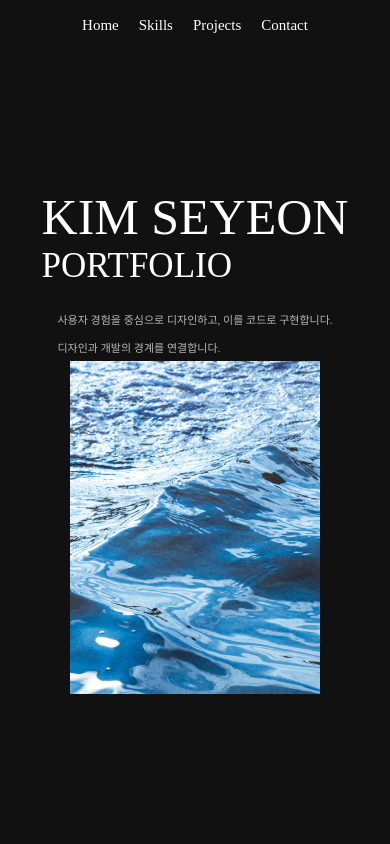
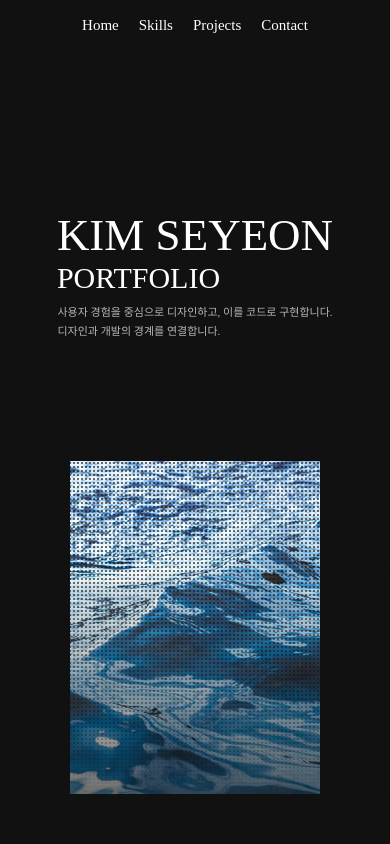
Before and after one commit to ksyeon068/portfolio, a React (Vite) app: page / in a window 390 px wide. Shown: the top 844 px of the page. Built offline with nearby package versions, Linux system fonts and the light colour scheme.

Commit message:
히어로420추가

```diff
--- a/src/style/hero.scss
+++ b/src/style/hero.scss
@@ -54,7 +54,7 @@
             width: 500px;
 
         }
-        /* &::after {
+        &::after {
             content: "";
             position: absolute;
             inset: 0;
@@ -74,7 +74,7 @@
 
             opacity: .6;
             pointer-events: none;
-        } */
+        }
     }
 }
 
@@ -144,3 +144,26 @@
         }
     }
 }
+@media screen and (max-width: 420px){
+    .hero{
+        .inner{
+            .hero-text{
+                h2{font-size: 45px;}
+                h3{font-size: 30px;}
+            }
+            .sub_text{
+                margin-top: 8px;
+                line-height: 120%;
+                .profile-left{
+                    p{font-size: 11px;}
+                }
+            }
+        }
+        .profile-right{
+            bottom: 50px;
+            img{
+                width: 250px;
+            }
+        }
+    }
+}
```
Also changed, not shown: src/style/hero.css (+1 -1 lines).
